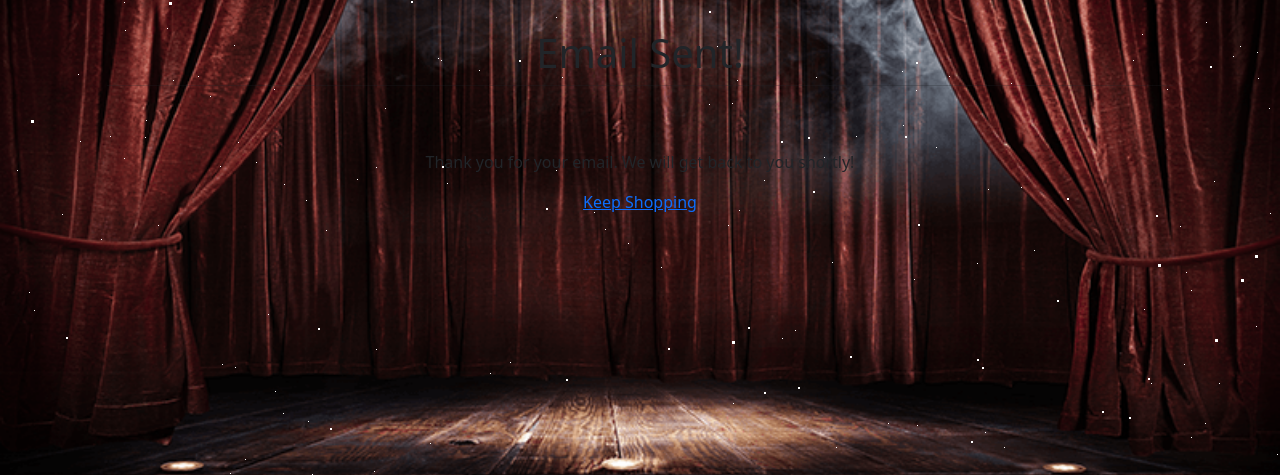
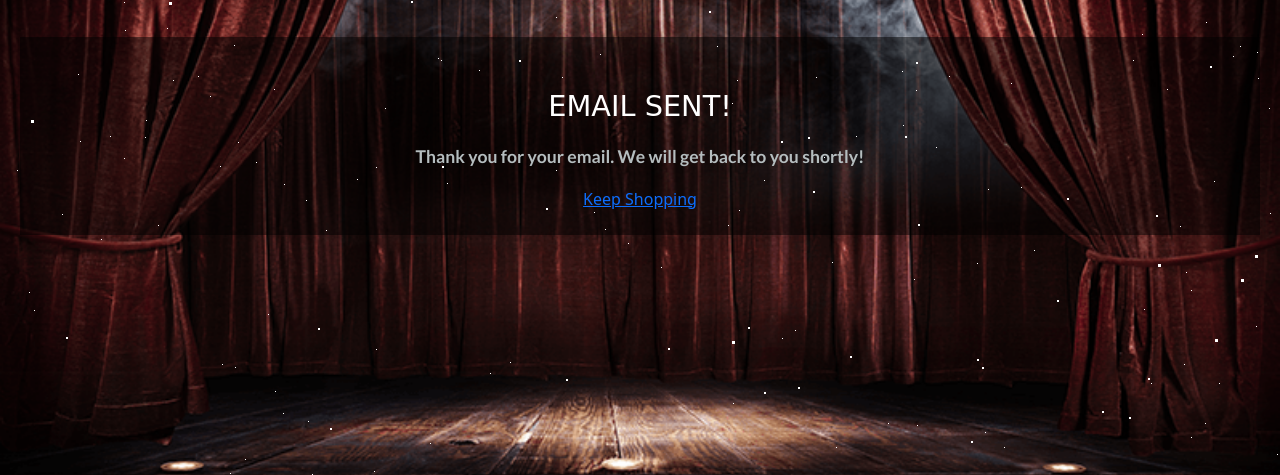
Before and after one commit to Bealby/ignite_theatre.2.0, a Django app: page /success/ in a window 1280 px wide. Shown: the part 116-591 px from the top of the page. Run offline with Django 3.2, Linux system fonts and the light colour scheme; some libraries are stand-ins or nearby versions; some web fonts are replaced.

Commit message:
Styling for success page

```diff
--- a/contact/templates/contact/contact_success.html
+++ b/contact/templates/contact/contact_success.html
@@ -5,29 +5,23 @@
 {% endblock %}
 
 {% block content %}
-<div class="container-fluid">
+
+<section class="container-fluid" id="container-fluid-padding">
     <div id='stars'></div>
     <div id='stars2'></div>
     <div id='stars3'></div>
-    <div class="row mb-5">
-        <div class="col-10 offset-1">
-            <div class="row pt-4 pb-5">
-                <div class="col-12">
-                    <h1 class="page-header text-center">Email Sent!</h1>
-                </div>
-                <hr class="blue-divider" />
-            </div>
-            <!-- Email success confirmation message -->
-            <div class="row">
-                <div class="col-8 offset-2 text-center">
-                    <p>Thank you for your email. We will get back to you shortly!</p>
-                    <div class="col-12">
-                        <a class="keep-shopping" href="">Keep Shopping</a>
-                    </div>
-                </div>
-            </div>
+    <div class="row text-box-outside">
+        <!---Content 1--->
+        <div class="col-12 text-center">
+            <p class="page-main-header text-uppercase mt-4">
+                Email Sent!
+            </p>
+        </div>
+        <div class="col-12 text-center">
+            <p class="content-p-email">Thank you for your email. We will get back to you shortly!</p>
+            <a class="text-center" href="">Keep Shopping</a>
         </div>
     </div>
-</div>
+</section>
 
 {% endblock %}
--- a/static/css/base.css
+++ b/static/css/base.css
@@ -48,6 +48,14 @@ body {
   font-size: 0.9rem;
   font-weight: 700;
   text-align: left;
+  color: rgb(181, 189, 191, 1);
+}
+
+.content-p-email {
+  font-family: "Lato", sans-serif;
+  font-size: 1.1rem;
+  font-weight: 700;
+  text-align: center;
   color: rgb(181, 189, 191, 1);
 }
 
```
